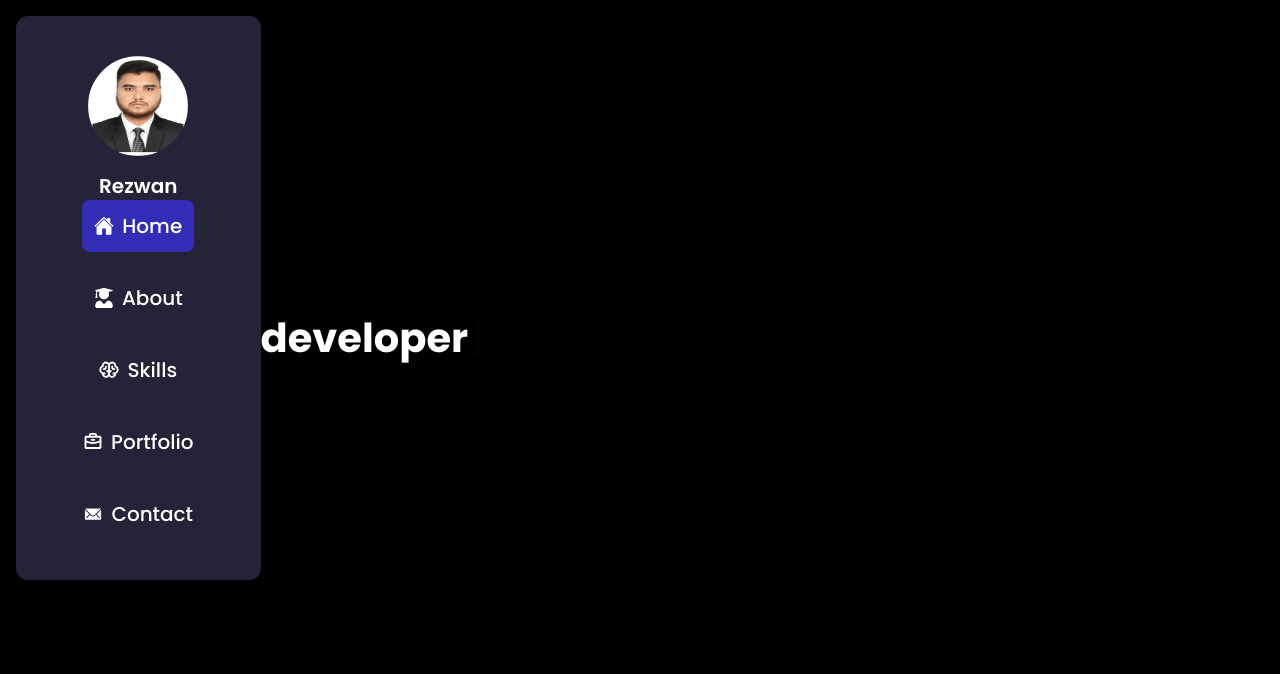
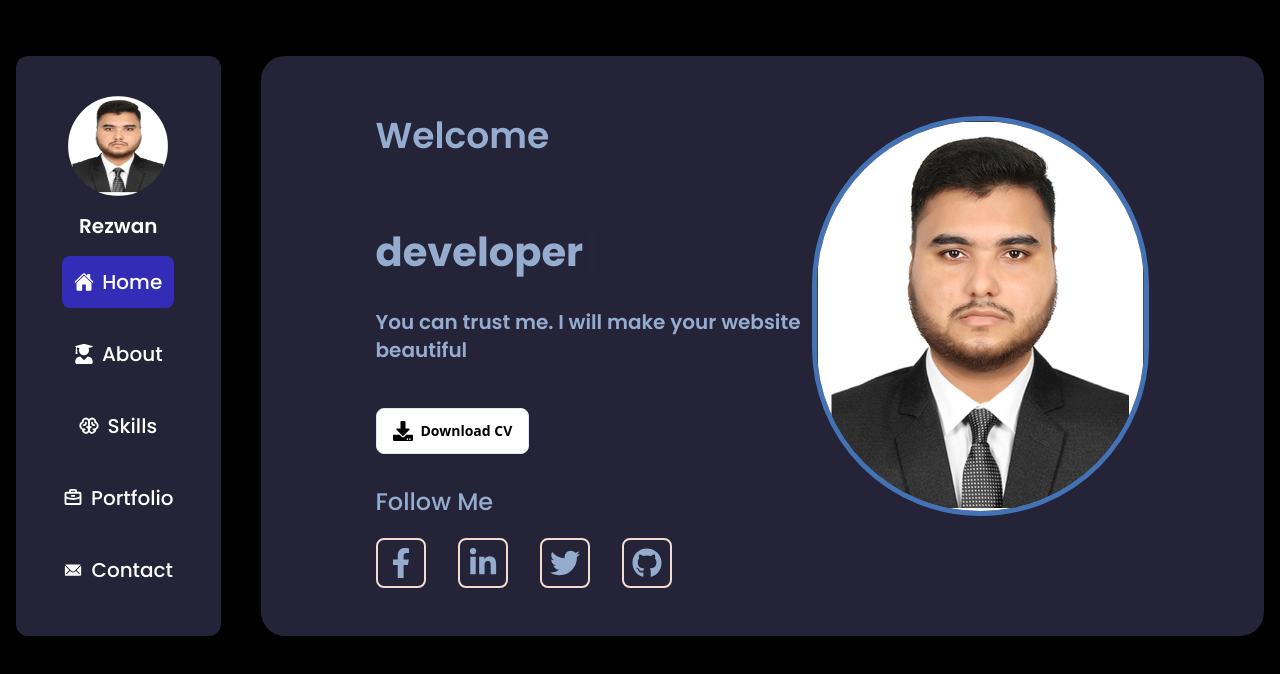
Before and after one commit to Rezwan-react/New-portfolio, a React (Vite) app: page / in a window 1280 px wide. Shown: the top 674 px of the page. Built offline with nearby package versions, Linux system fonts and the light colour scheme.

Commit message:
add home

```diff
--- a/src/components/home/Home.css
+++ b/src/components/home/Home.css
@@ -0,0 +1,27 @@
+.main_home{
+    @apply w-[1200px] pt-[60px] px-[80px] mt-10 rounded-3xl bg-[#242338]
+}
+.head h1{
+    @apply text-[#94ADCF] font-semibold font-Poppins text-4xl
+}
+.head h3{
+    @apply text-[#94ADCF] font-semibold font-Poppins text-xl mt-10
+}
+.cv_button{
+    @apply mt-11
+}
+.cv{
+    @apply relative isolation-auto z-10  before:absolute before:w-full before:transition-all before:duration-700 before:hover:w-full hover:text-[#94ADCF] before:-right-full before:hover:right-0 before:rounded-full before:bg-[#A12347] before:-z-10 before:aspect-square before:hover:scale-150 overflow-hidden before:hover:duration-700 inline-flex items-center justify-center px-4 py-3 text-sm font-semibold text-black bg-white border border-gray-200 rounded-lg shadow-sm gap-x-2 hover:bg-gray-50 disabled:opacity-50 disabled:pointer-events-none
+}
+.social_button h4{
+    @apply text-2xl font-medium font-Poppins text-[#94ADCF] mt-8
+}
+.button{
+    @apply flex gap-8 mt-5
+}
+.home_col{
+    @apply flex justify-between
+}
+.home_img{
+    @apply w-[400px] h-[400px] rounded-full overflow-hidden border-[5px] border-[#4473b5]
+}
--- a/src/components/home/Home.jsx
+++ b/src/components/home/Home.jsx
@@ -1,6 +1,12 @@
 import React from 'react'
 import './Home.css'
 import { Typewriter } from 'react-simple-typewriter';
+import { FaDownload } from 'react-icons/fa';
+import SocialButton from '../socialButton/SocialButton';
+import { FaFacebookF } from "react-icons/fa";
+import { FaLinkedinIn } from "react-icons/fa";
+import { FaTwitter } from "react-icons/fa";
+import { FaGithub } from "react-icons/fa";
 function Home() {
 
   const handleType = (count) => {
@@ -13,8 +19,15 @@ function Home() {
 
   return (
     <>
+      <div className="main_home">
+        <div className="container">
+          <div className="home_row">
+            <div className="home_col">
+              <div className="home_text">
+                <div className="head">
+                  <h1>Welcome</h1>
                   <h2
-              className="text-2xl lg:text-[40px] text-[#fff] font-Poppins font-semibold mt-5"
+                    className="text-2xl lg:text-[40px] text-[#94ADCF] font-Poppins font-semibold mt-5"
                       style={{
                         paddingTop: '5rem',
                         margin: 'auto 0',
@@ -22,7 +35,7 @@ function Home() {
                       }}
                       >
                       <span style={{ fontWeight: 'bold' }}>
-                {/* Typewriter Effect */}
+
                         <Typewriter
                           words={['I', 'am', 'react', 'developer']}
                           loop={true}
@@ -36,6 +49,38 @@ function Home() {
                         />
                       </span>
                    </h2>
+                   <h3>You can trust me. I will make your website beautiful</h3>
+                </div>
+                <div className="cv_button">
+                <a className='cv'
+                  href="/resume/CV.pdf" download='myCV' ><FaDownload className='text-xl' /> Download CV</a>
+                </div>
+                <div className="social_button">
+                  <h4>Follow Me</h4>
+                  <div className="button">
+                  <SocialButton social_icons={<FaFacebookF/>} social_links='https://www.facebook.com/profile.php?id=61551685600240' />
+                  <SocialButton social_icons={<FaLinkedinIn />} social_links='https://www.linkedin.com/in/md-rezwan-islam-4886ba2a8/' />
+                  <SocialButton social_icons={<FaTwitter/>} social_links='https://x.com/Rezwan971' />
+                  <SocialButton social_icons={<FaGithub/>} social_links='https://github.com/Rezwan-react' />
+                  </div>
+                </div>
+              </div>
+              <div className="home_img">
+              <img src="images/rezwan.jpg" alt="img" />
+              </div>
+            </div>
+          </div>
+        </div>
+      </div>
+
+
+
+
+
+
+
+
+
     </>
   )
 }
--- a/src/components/navbar/Navbar.css
+++ b/src/components/navbar/Navbar.css
@@ -1,5 +1,5 @@
 .main_menu{
-    @apply bg-[#242338] px-5 py-10  rounded-xl hidden lg:block
+    @apply bg-[#242338] mt-10 py-10  rounded-xl hidden lg:block
 }
 .menu_img{
     @apply w-[100px] h-[100px] rounded-full m-auto
@@ -14,7 +14,7 @@
     @apply text-xl font-semibold font-Poppins text-[#fff] mt-4 flex justify-center items-center
 }
 .menu ul{
-    @apply flex flex-col justify-center items-center gap-5
+    @apply flex flex-col justify-center items-center gap-5 mt-4
 }
 .menu ul li a{
     @apply flex justify-center items-center gap-2
--- /dev/null
+++ b/src/components/socialButton/SocialButton.jsx
@@ -0,0 +1,23 @@
+import React from 'react'
+import './SocialButton.css'
+import { Link } from 'react-router-dom';
+
+function SocialButton({social_icons, social_links}) {
+  return (
+    <>
+
+<Link to={social_links} target="_blank"
+  className="group flex h-[50px] w-[50px] flex-col items-center justify-center border-[2px] border-[#F1ddcf] rounded-lg bg-transparent px-[10px] py-[10px] duration-200 hover:translate-y-[5%] active:translate-y-[7%] active:shadow-[inset_0px_-2px_4px_0px_#f9f1eb,inset_0px_2px_4px_0px_#e8c8b0,0px_2px_16px_0px_#e8c8b0,0px_2px_16px_0px_#f9f1eb]"
+>
+  <p
+    className="font-nunito text-3xl  text-[#94ADCF] duration-200 group-active:translate-y-[5%]"
+  >
+   {social_icons}
+  </p>
+</Link>
+
+    </>
+  )
+}
+
+export default SocialButton
--- a/src/layouts/LayoutOne.jsx
+++ b/src/layouts/LayoutOne.jsx
@@ -6,7 +6,7 @@ import ResponsiveNav from '../components/responsiveNav/ResponsiveNav'
 function LayoutOne() {
   return (
     <>
-      <div className='flex p-4'>
+      <div className='flex p-4 gap-10'>
         <Navbar/>
         <ResponsiveNav/>
         <Outlet/>
```
Also changed, not shown: public/images/razwan.png (added), src/components/socialButton/SocialButton.css (added). Lines whose indentation alone changed are shown as unchanged.
